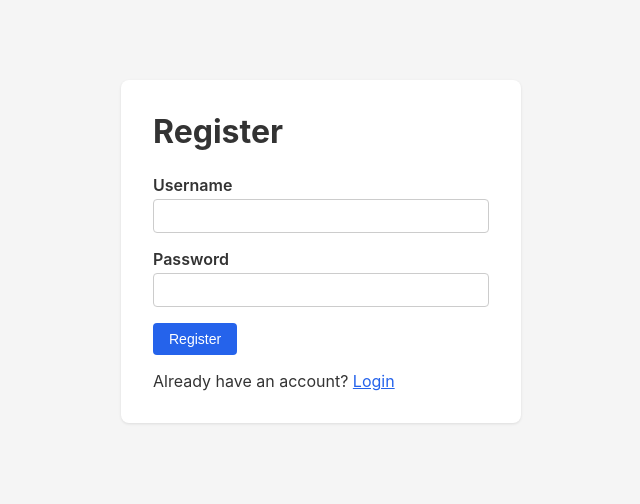
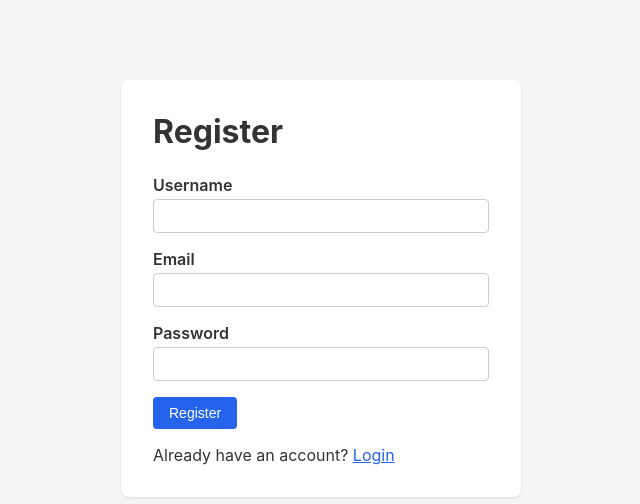
Before and after one commit to assettrackerhq/asset-tracker, a React app in the folder frontend/: page /register in a window 1280 px wide. Shown: the top 504 px of the page, without its empty margins (319-959 px from the left). Built offline with nearby package versions, Linux system fonts and the light colour scheme; no server answers; the HTML template or start-up script is replaced by a standard one.

Commit message:
feat: add email field to registration form

```diff
--- a/frontend/src/pages/Register.jsx
+++ b/frontend/src/pages/Register.jsx
@@ -4,6 +4,7 @@ import { register, getUserLimit } from '../api';
 
 export default function Register() {
   const [username, setUsername] = useState('');
+  const [email, setEmail] = useState('');
   const [password, setPassword] = useState('');
   const [error, setError] = useState('');
   const [limitInfo, setLimitInfo] = useState(null);
@@ -21,9 +22,8 @@ export default function Register() {
     e.preventDefault();
     setError('');
     try {
-      const data = await register(username, password);
-      localStorage.setItem('token', data.token);
-      navigate('/assets');
+      const data = await register(username, email, password);
+      navigate('/verify-email', { state: { userId: data.user_id } });
     } catch (err) {
       setError(err.message);
       getUserLimit().then(setLimitInfo).catch(() => {});
@@ -46,6 +46,10 @@ export default function Register() {
           <input value={username} onChange={(e) => setUsername(e.target.value)} required />
         </div>
         <div className="form-group">
+          <label>Email</label>
+          <input type="email" value={email} onChange={(e) => setEmail(e.target.value)} required />
+        </div>
+        <div className="form-group">
           <label>Password</label>
           <input type="password" value={password} onChange={(e) => setPassword(e.target.value)} required minLength={8} />
         </div>
```
